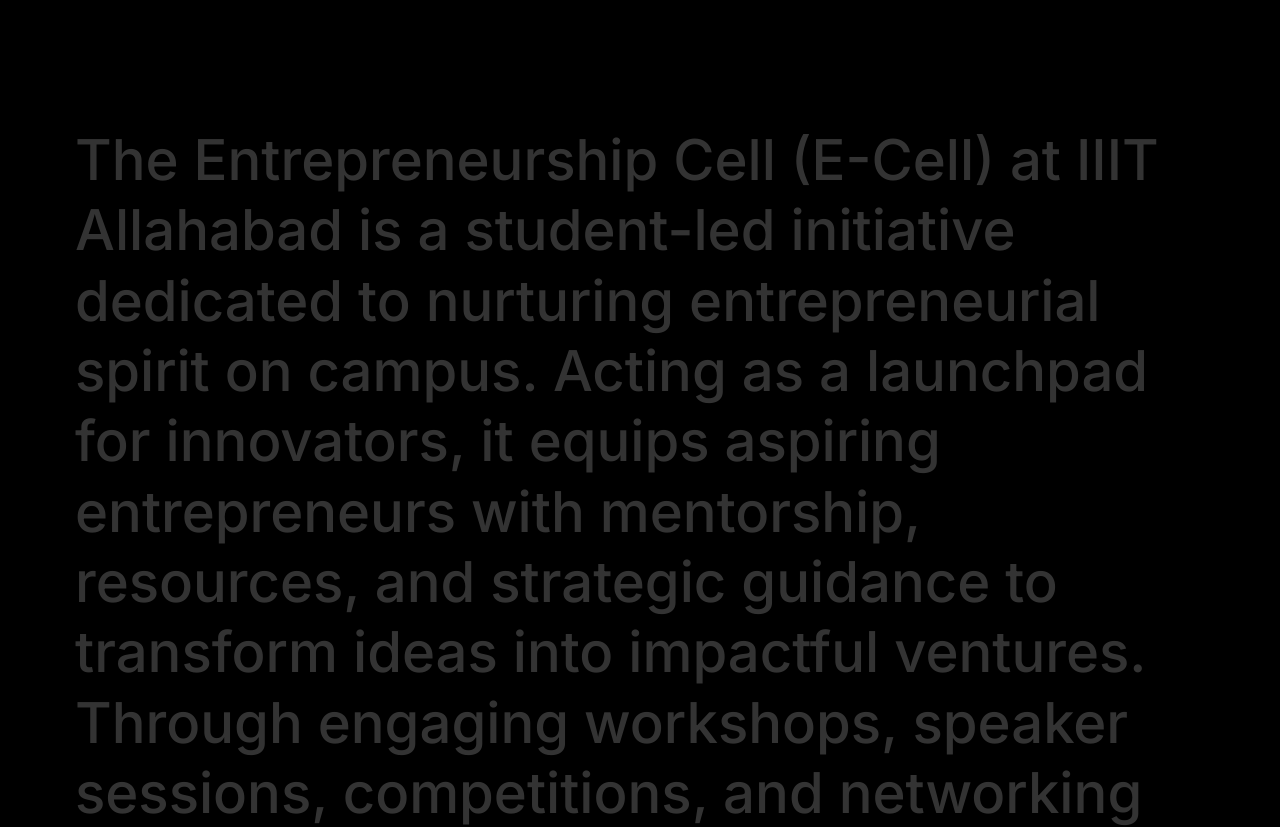
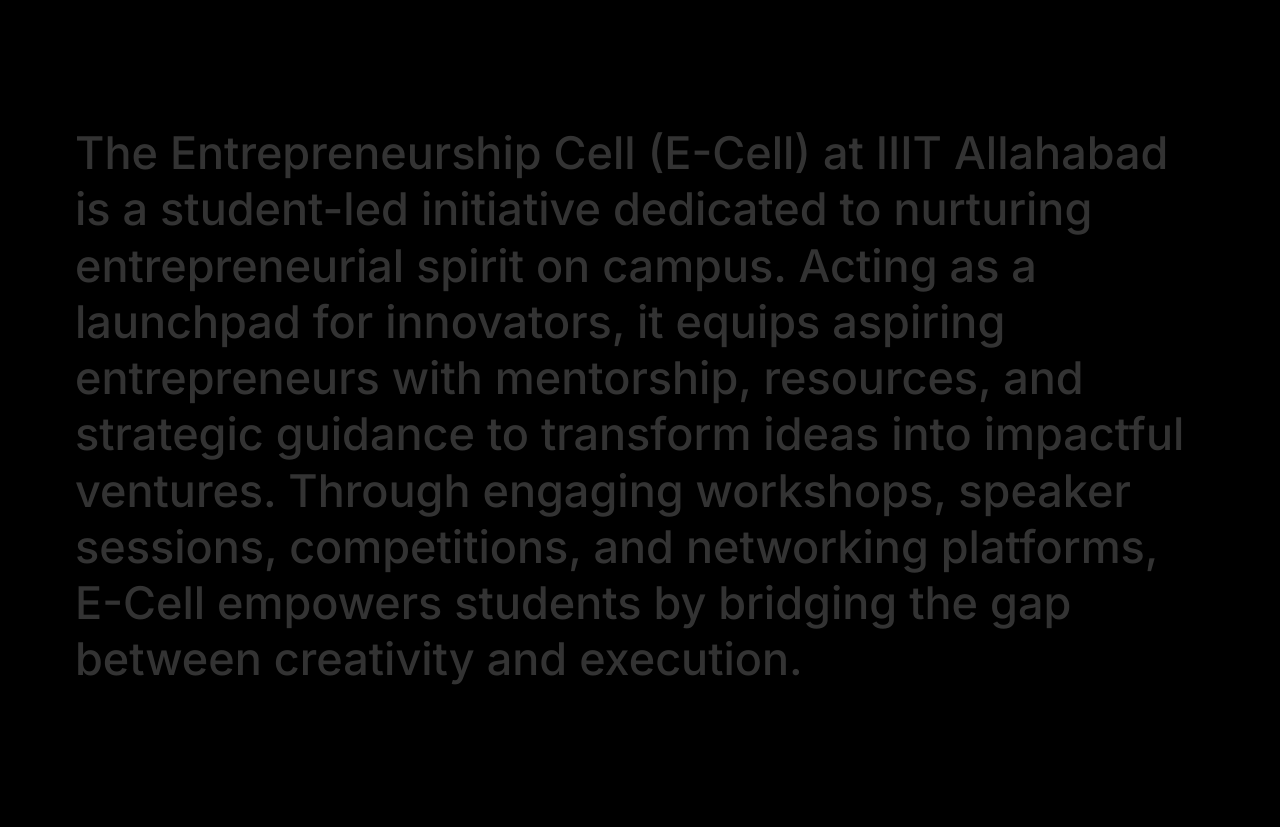
Before and after one commit to Digvijay-x1/new-gen, a Next.js app: page / in a window 1280 px wide. Shown: the part 840-1667 px from the top of the page. Built offline with nearby package versions, Linux system fonts and the light colour scheme.

Commit message:
FIX change text size

```diff
--- a/components/home/about.tsx
+++ b/components/home/about.tsx
@@ -68,7 +68,7 @@
   }, []);
 
   const renderQuotes = (): React.ReactNode => (
-    <h1 ref={quoteRef} className="font-medium text-3xl sm:text-4xl md:text-6xl">
+    <h1 ref={quoteRef} className="font-medium text-4xl sm:text-4xl md:text-5xl">
       <span
         className={`about-1 leading-tight ${willChange ? "will-change-opacity" : ""}`}
       >
```
